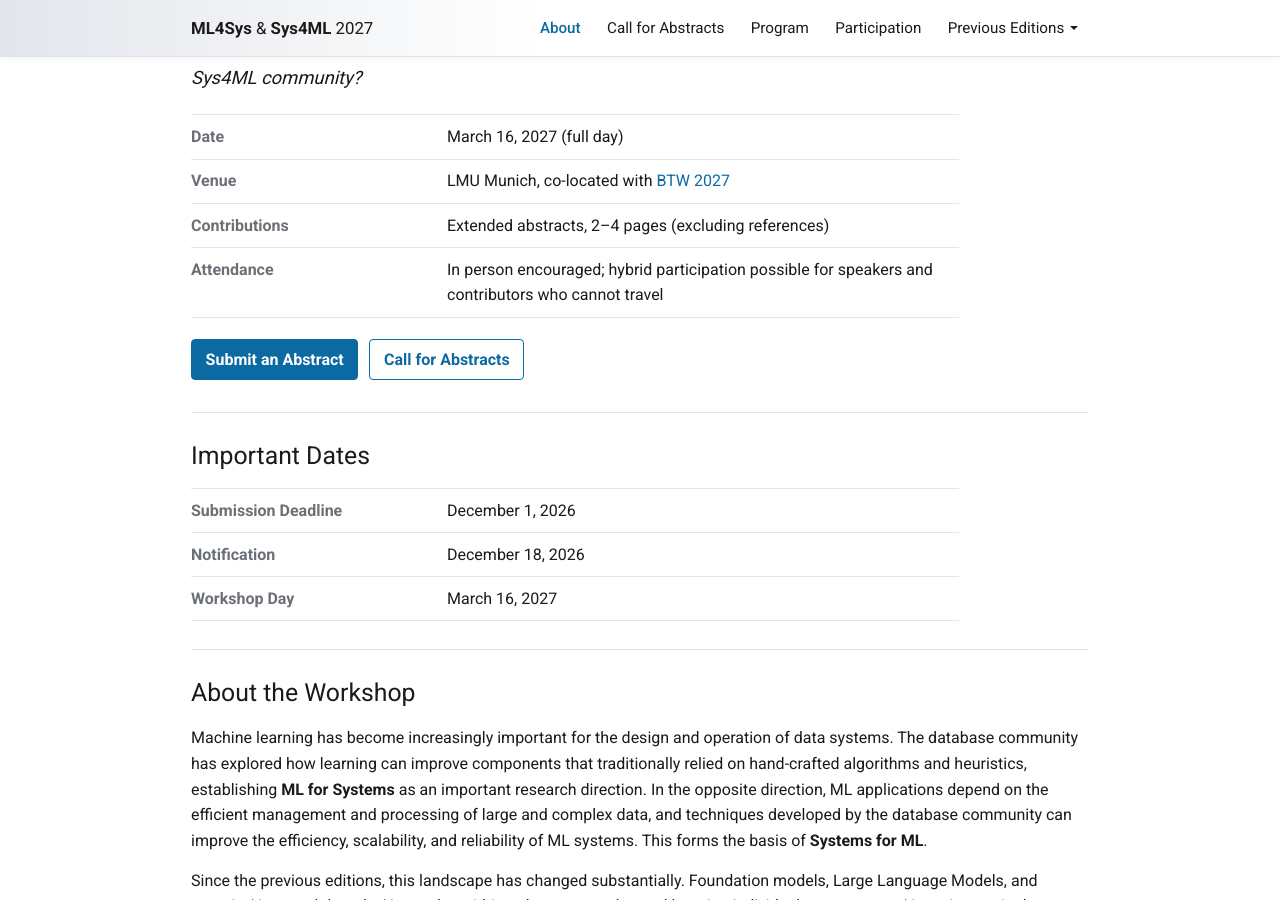
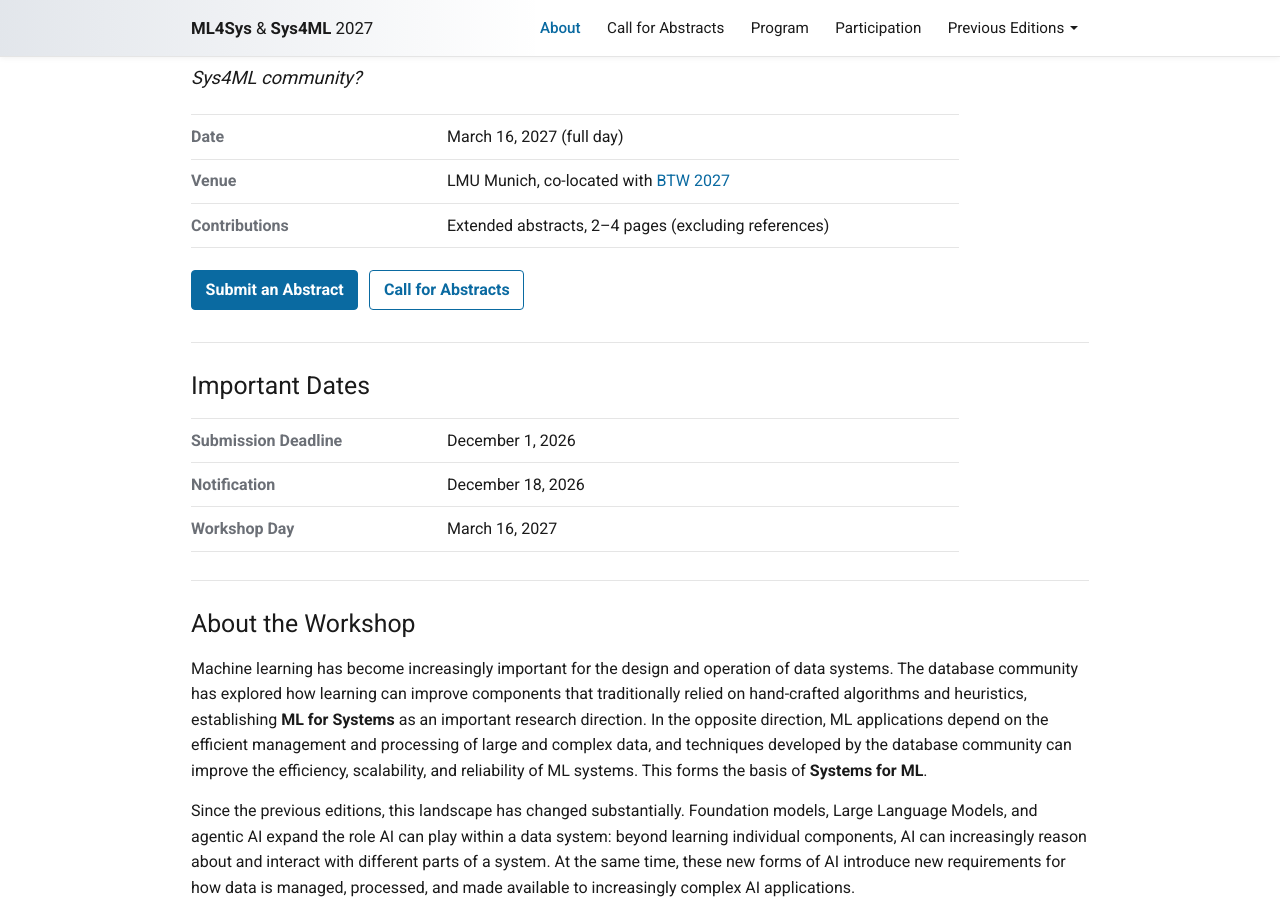
Before and after one commit to luthramanisha/ML4Sys-and-Sys4ML, a Jekyll site: the page built from index.html, in a window 1280 px wide and 900 px high, scrolled down 659 px. Built offline with Jekyll 4.4.1, drawn with Linux system fonts in a browser that asks for light colours.

Commit message:
Remove attendance lines

```diff
--- a/call-for-abstracts/index.html
+++ b/call-for-abstracts/index.html
@@ -48,10 +48,6 @@ title: Call for Abstracts
       <div>
         <dt>Presentation</dt>
         <dd>Short talk in a thematic session, with substantial time for discussion</dd>
-      </div>
-      <div>
-        <dt>Attendance</dt>
-        <dd>In person encouraged; hybrid presentation possible</dd>
       </div>
     </dl>
   </section>
--- a/index.html
+++ b/index.html
@@ -49,10 +49,6 @@ title: About
     <div>
       <dt>Contributions</dt>
       <dd>Extended abstracts, 2&ndash;4 pages (excluding references)</dd>
-    </div>
-    <div>
-      <dt>Attendance</dt>
-      <dd>In person encouraged; hybrid participation possible for speakers and contributors who cannot travel</dd>
     </div>
   </dl>
   <div class="actions">
```
